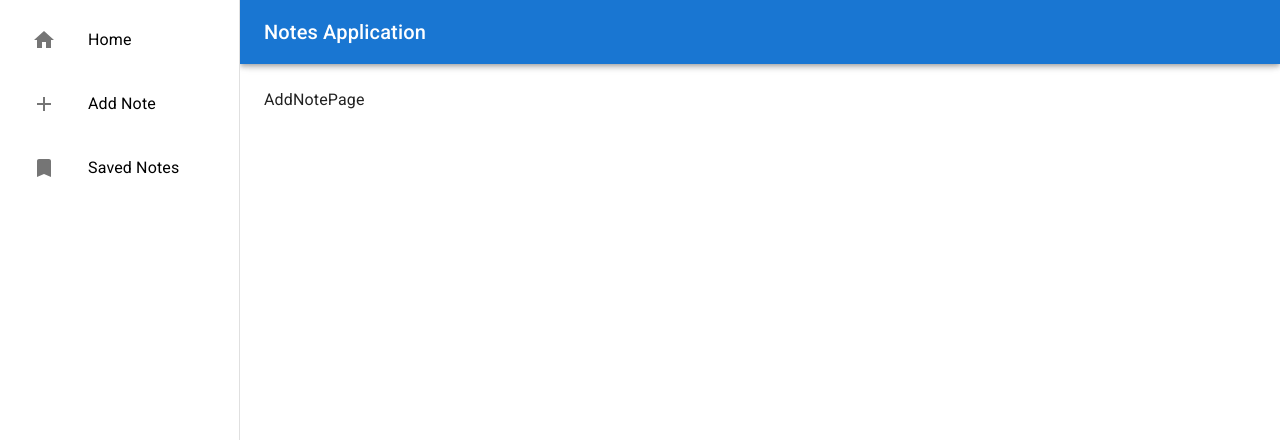
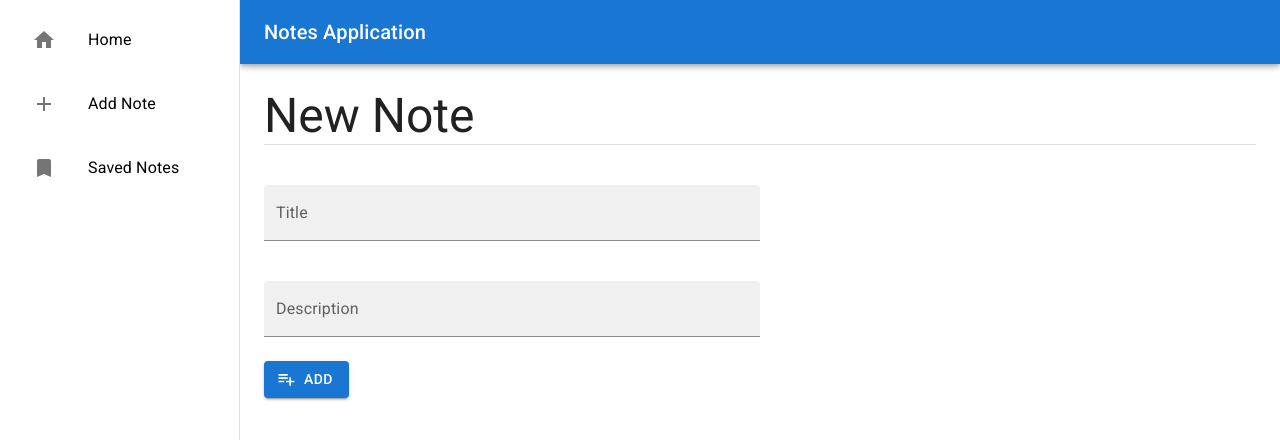
Before and after one commit to RK-8998/react-notes-app, a React (Create React App) app: page /addNote in a window 1280 px wide. Shown: the top 440 px of the page. Built offline with nearby package versions, Linux system fonts and the light colour scheme.

Commit message:
add new note form

```diff
--- /dev/null
+++ b/src/components/NoteForm.js
@@ -0,0 +1,40 @@
+import { Box, Button, Divider, TextField, Typography } from "@mui/material";
+import React from "react";
+import PlaylistAddIcon from "@mui/icons-material/PlaylistAdd";
+
+const NoteForm = () => {
+  return (
+    <>
+      <Typography variant="h3">New Note</Typography>
+      <Divider variant="fullWidth" />
+      <Box
+        component="form"
+        sx={{
+          "& .MuiTextField-root": { mt: 5, width: "50%", alignContent: "center" },
+        }}
+        noValidate
+        autoComplete="off"
+      >
+        <form>
+          <div>
+            <TextField variant="filled" id="title" label="Title" placeholder="Enter Your Note Title" />
+            <br />
+            <TextField
+              id="description"
+              label="Description"
+              placeholder="Enter Your Note Description"
+              multiline
+              variant="filled"
+            />
+          </div>
+          <br />
+          <Button type="submit" variant="contained" startIcon={<PlaylistAddIcon />}>
+            ADD
+          </Button>
+        </form>
+      </Box>
+    </>
+  );
+};
+
+export default NoteForm;
--- a/src/pages/AddNotePage.js
+++ b/src/pages/AddNotePage.js
@@ -1,7 +1,12 @@
 import React from "react";
+import NoteForm from "../components/NoteForm";
 
 const AddNotePage = () => {
-  return <div>AddNotePage</div>;
+  return (
+    <>
+      <NoteForm />
+    </>
+  );
 };
 
 export default AddNotePage;
```
